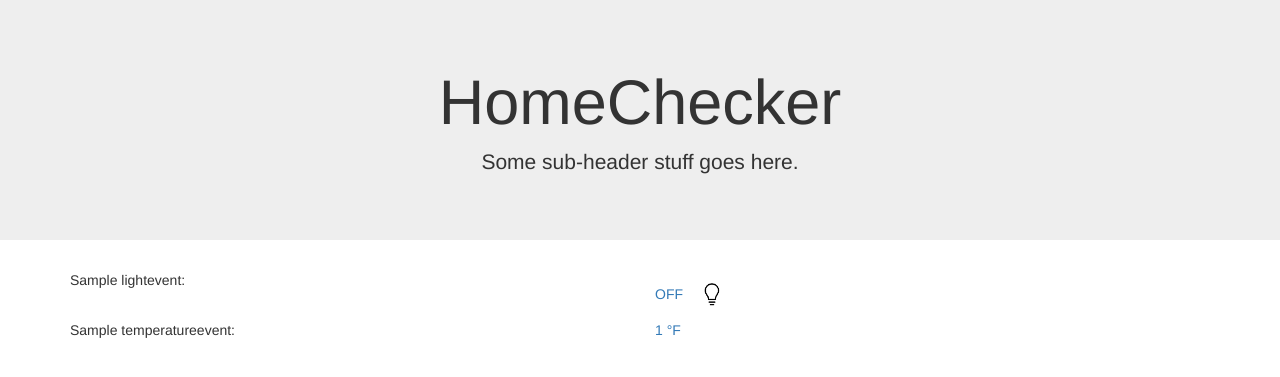
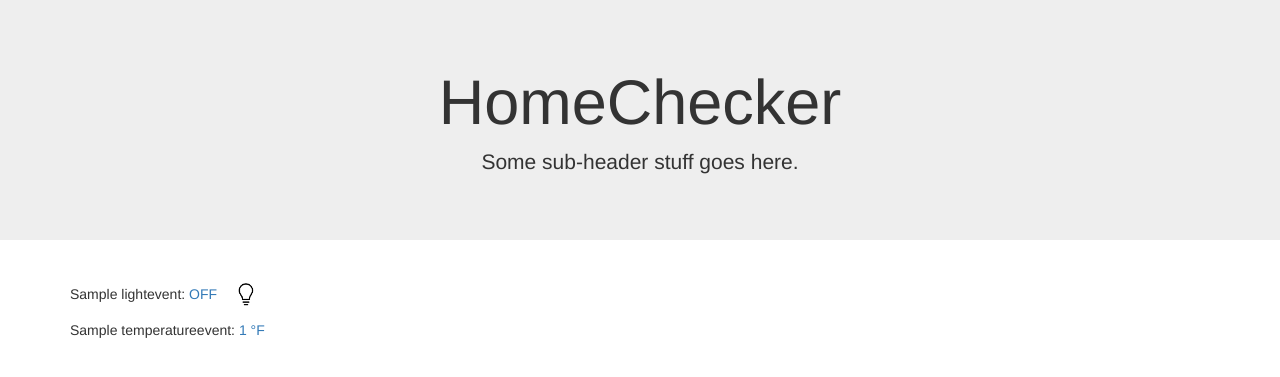
Before and after one commit to prattita/HomeChecker, a Flask app: page / in a window 1280 px wide. Shown: the top 377 px of the page. Run offline with Flask 2, Linux system fonts and the light colour scheme; tables that the repository leaves empty hold one stand-in row (values such as "Sample post"); some libraries are stand-ins or nearby versions.

Commit message:
Merge columns

```diff
--- a/server/templates/index.html
+++ b/server/templates/index.html
@@ -27,8 +27,6 @@ Home
     <div class="row">
         <div class="col-xs-6 float-left">
             {{light_name}}:
-        </div>
-        <div class="col-xs-6 float-left">
             <a href="{{ url_for('show_light_info', light_name=light_name)}}">
                 {{curr_status}}
 {% if curr_status == 'ON' %}
@@ -44,8 +42,6 @@ Home
     <div class="row">
         <div class="col-xs-6 float-left">
             {{temp_name}}:
-        </div>
-        <div class="col-xs-6 float-left">
             <a href="{{ url_for('show_temp_info', temp_name=temp_name)}}">
                 {{curr_temp}} °F
             </a>
```
